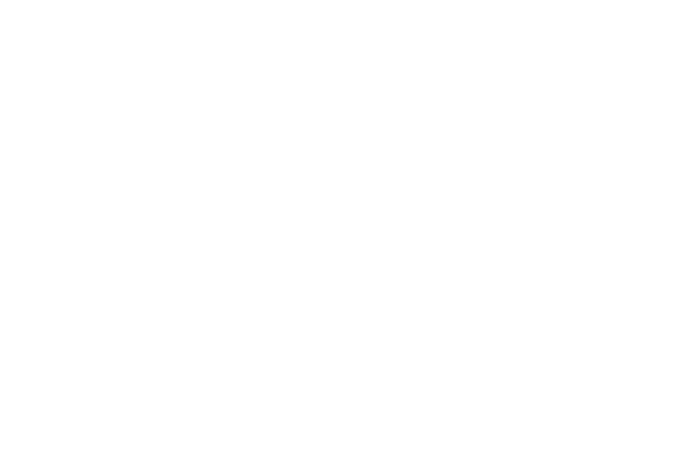
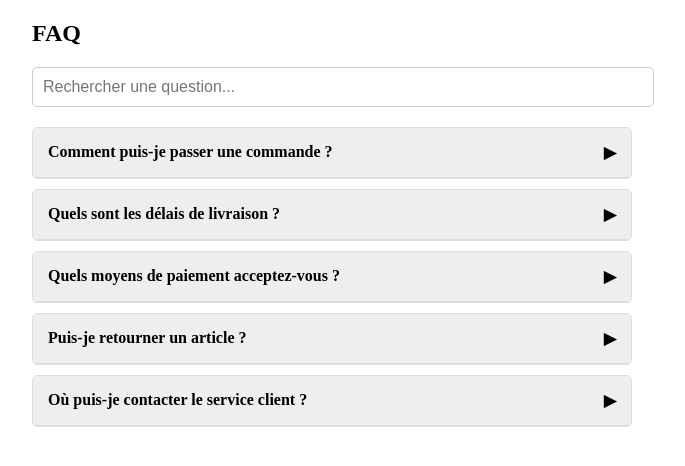
Before and after one commit to C6H804/tpTemplate, a plain HTML site: page index.html in a window 1280 px wide. Shown: the whole page, without its empty margins (308-993 px from the left). Drawn offline with Linux system fonts and the light colour scheme.

Commit message:
feat: Ajout de la FAQ accordéon

```diff
--- /dev/null
+++ b/dist/css/faq.css
@@ -0,0 +1,60 @@
+/* Container principal */
+.faq-section {
+  max-width: 600px;
+  margin: auto;
+}
+
+/* bloc question & réponse */
+.faq-item {
+  background: white;
+  margin-bottom: 10px;
+  border-radius: 5px;
+  overflow: hidden;
+  border: 1px solid #ddd;
+}
+
+/* Question cliquable */
+.faq-question {
+  padding: 15px;
+  cursor: pointer;
+  background: #eee;
+  font-weight: bold;
+  display: flex;
+  justify-content: space-between;
+  align-items: center;
+}
+
+/* Fléche de l'item */
+.faq-icon {
+  transition: transform 0.3s ease;
+}
+
+/* Fléche pivot quand actif */
+.faq-item.active .faq-icon {
+  transform: rotate(90deg);
+}
+
+/* Réponse masquée par défaut */
+.faq-answer {
+  max-height: 0;
+  overflow: hidden;
+  padding: 0 15px;
+  transition: max-height 0.4s ease, padding 0.4s ease;
+  border-top: 1px solid #ddd;
+}
+
+/* Réponse visible quand actif */
+.faq-item.active .faq-answer {
+  padding: 15px;
+  max-height: 200px;
+}
+
+/* Champ recherche */
+#faq-search {
+  width: 100%;
+  padding: 10px;
+  margin-bottom: 20px;
+  border-radius: 5px;
+  border: 1px solid #ccc;
+  font-size: 1rem;
+}
--- a/dist/css/style.css
+++ b/dist/css/style.css
@@ -1,3 +1,4 @@
 @import url("document.css");
 @import url("element.css");
 @import url("settings.css");
+@import url("faq.css");
--- /dev/null
+++ b/dist/js/components/faq.js
@@ -0,0 +1,67 @@
+/* Tableau des questions/réponses */
+const faqData = [
+    { question: "Comment puis-je passer une commande ?", answer: "Vous pouvez passer commande directement sur notre site via le panier." },
+    { question: "Quels sont les délais de livraison ?", answer: "Les délais varient entre 3 et 5 jours ouvrés en France." },
+    { question: "Quels moyens de paiement acceptez-vous ?", answer: "Nous acceptons les cartes bancaires, PayPal et Apple Pay." },
+    { question: "Puis-je retourner un article ?", answer: "Oui, vous disposez de 14 jours pour nous renvoyer votre article." },
+    { question: "Où puis-je contacter le service client ?", answer: "Vous pouvez nous écrire via le formulaire de contact ou par email support@site.com." }
+];
+
+/* Selection du container */
+const faqContainer = document.getElementById("faq-container");
+
+/* Génération dynamique des question/réponses */
+faqData.forEach(item => {
+    const faqItem = document.createElement("div");
+    faqItem.classList.add("faq-item");
+
+    const question = document.createElement("div");
+    question.classList.add("faq-question");
+
+    const text = document.createElement("span");
+    text.textContent = item.question;
+
+    const icon = document.createElement("span");
+    icon.classList.add("faq-icon");
+    icon.textContent = "▶";
+
+    question.appendChild(text);
+    question.appendChild(icon);
+
+    const answer = document.createElement("div");
+    answer.classList.add("faq-answer");
+    answer.textContent = item.answer;
+
+    /* Toggle affichage au clic */
+    question.addEventListener("click", () => {
+        const isActive = faqItem.classList.contains("active");
+
+        /* Fermer toutes les réponses */
+        document.querySelectorAll(".faq-item").forEach(el => el.classList.remove("active"));
+
+        /* Ouvrir la réponse cliquée si elle n'étais pas active*/
+        if (!isActive) {
+            faqItem.classList.add("active");
+        }
+    });
+
+    faqItem.appendChild(question);
+    faqItem.appendChild(answer);
+    faqContainer.appendChild(faqItem);
+});
+
+/* filtrage dynamique */
+const searchInput = document.getElementById("faq-search");
+
+searchInput.addEventListener("input", () => {
+    const query = searchInput.value.toLowerCase();
+
+    document.querySelectorAll(".faq-item").forEach(item => {
+        const questionText = item.querySelector(".faq-question span").textContent.toLowerCase();
+        if (questionText.includes(query)) {
+            item.style.display = "block";
+        } else {
+            item.style.display = "none";
+        }
+    });
+});
--- a/index.html
+++ b/index.html
@@ -1,11 +1,22 @@
 <!DOCTYPE html>
 <html lang="fr">
+
 <head>
     <meta charset="UTF-8">
     <meta name="viewport" content="width=device-width, initial-scale=1.0">
+    <link rel="stylesheet" href="dist/css/style.css">
     <title>Document</title>
 </head>
+
 <body>
 
+    <section class="faq-section">
+        <h1>FAQ</h1>
+        <input type="text" id="faq-search" placeholder="Rechercher une question..." />
+        <div id="faq-container"></div>
+    </section>
+
+    <script src="dist/js/components/faq.js"></script>
 </body>
+
 </html>
```
